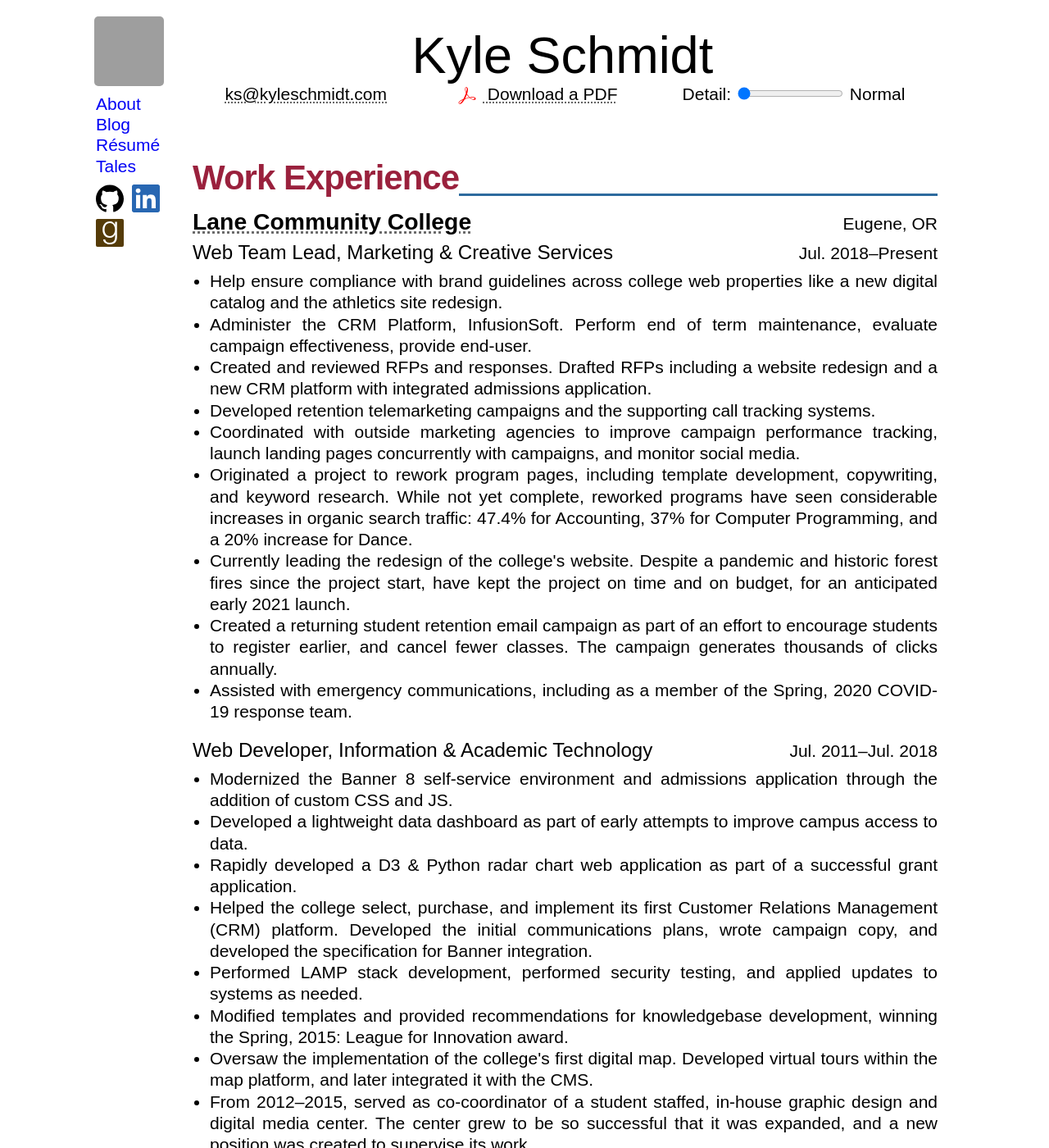
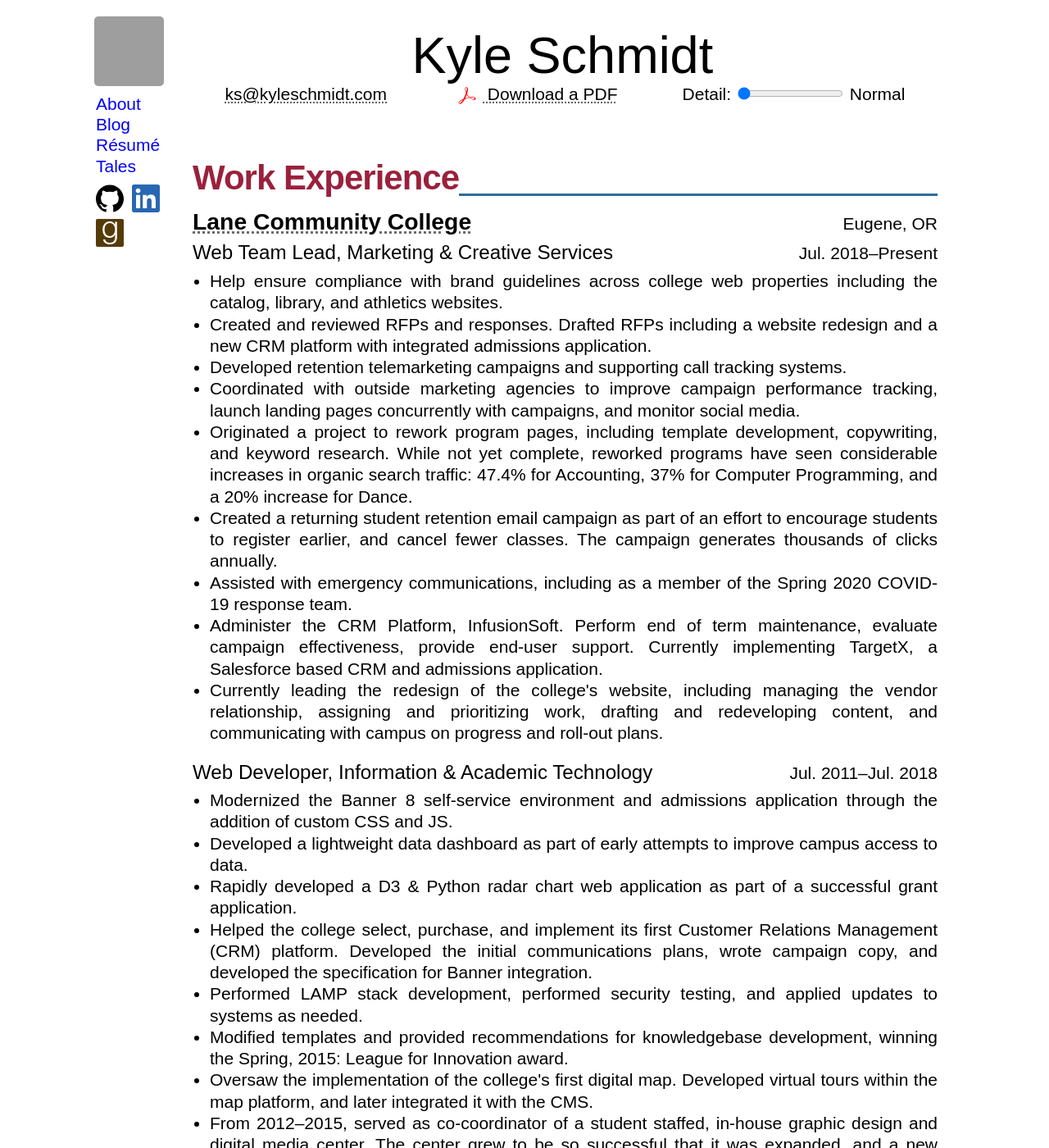
Before and after one commit to krschmidt/krschmidt.github.com, a Jekyll site: the page built from resume.html, in a window 1280 px wide and 1400 px high. Shown: the whole window at 82% size. Built offline with Jekyll 4.4.1, drawn with Linux system fonts in a browser that asks for light colours; some web fonts are replaced; grey boxes are pictures that could not be loaded.

Commit message:
updated resume a bit

```diff
--- a/resume.html
+++ b/resume.html
@@ -30,15 +30,15 @@ title: Kyle Schmidt's R&eacute;sum&eacute;
 	<span>Jul. 2018&ndash;Present</span>
 </div>
 <ul>
-    <li>Help ensure compliance with brand guidelines across college web properties like a new digital catalog and the athletics site redesign.</li>
-    <li>Administer the CRM Platform, InfusionSoft. Perform end of term maintenance, evaluate campaign effectiveness, provide end-user.</li>
+    <li>Help ensure compliance with brand guidelines across college web properties including the catalog, library, and athletics websites.</li>
     <li>Created and reviewed RFPs and responses. Drafted RFPs including a website redesign and a new CRM platform with integrated admissions application.</li>
-    <li>Developed retention telemarketing campaigns and the supporting call tracking systems.</li>
+    <li>Developed retention telemarketing campaigns and supporting call tracking systems.</li>
     <li>Coordinated with outside marketing agencies to improve campaign performance tracking, launch landing pages concurrently with campaigns, and monitor social media.</li>
     <li>Originated a project to rework program pages, including template development, copywriting, and keyword research. While not yet complete, reworked programs have seen considerable increases in organic search traffic: 47.4% for Accounting, 37% for Computer Programming, and a 20% increase for Dance.</li>
-    <li>Currently leading the redesign of the college's website. Despite a pandemic and historic forest fires since the project start, have kept the project on time and on budget, for an anticipated early 2021 launch.</li>
     <li>Created a returning student retention email campaign as part of an effort to encourage students to register earlier, and cancel fewer classes. The campaign generates thousands of clicks annually.</li>
-    <li>Assisted with emergency communications, including as a member of the Spring, 2020 COVID-19 response team.</li>
+    <li>Assisted with emergency communications, including as a member of the Spring 2020 COVID-19 response team.</li>
+    <li>Administer the CRM Platform, InfusionSoft. Perform end of term maintenance, evaluate campaign effectiveness, provide end-user support. Currently implementing TargetX, a Salesforce based CRM and admissions application.</li>
+    <li>Currently leading the redesign of the college's website, including managing the vendor relationship, assigning and prioritizing work, drafting and redeveloping content, and communicating with campus on progress and roll-out plans.</li>
 </ul>
 <div class="location-box">
 	<h4>Web Developer, Information &amp; Academic Technology</h4>
```
Also changed, not shown: 1 other file.
